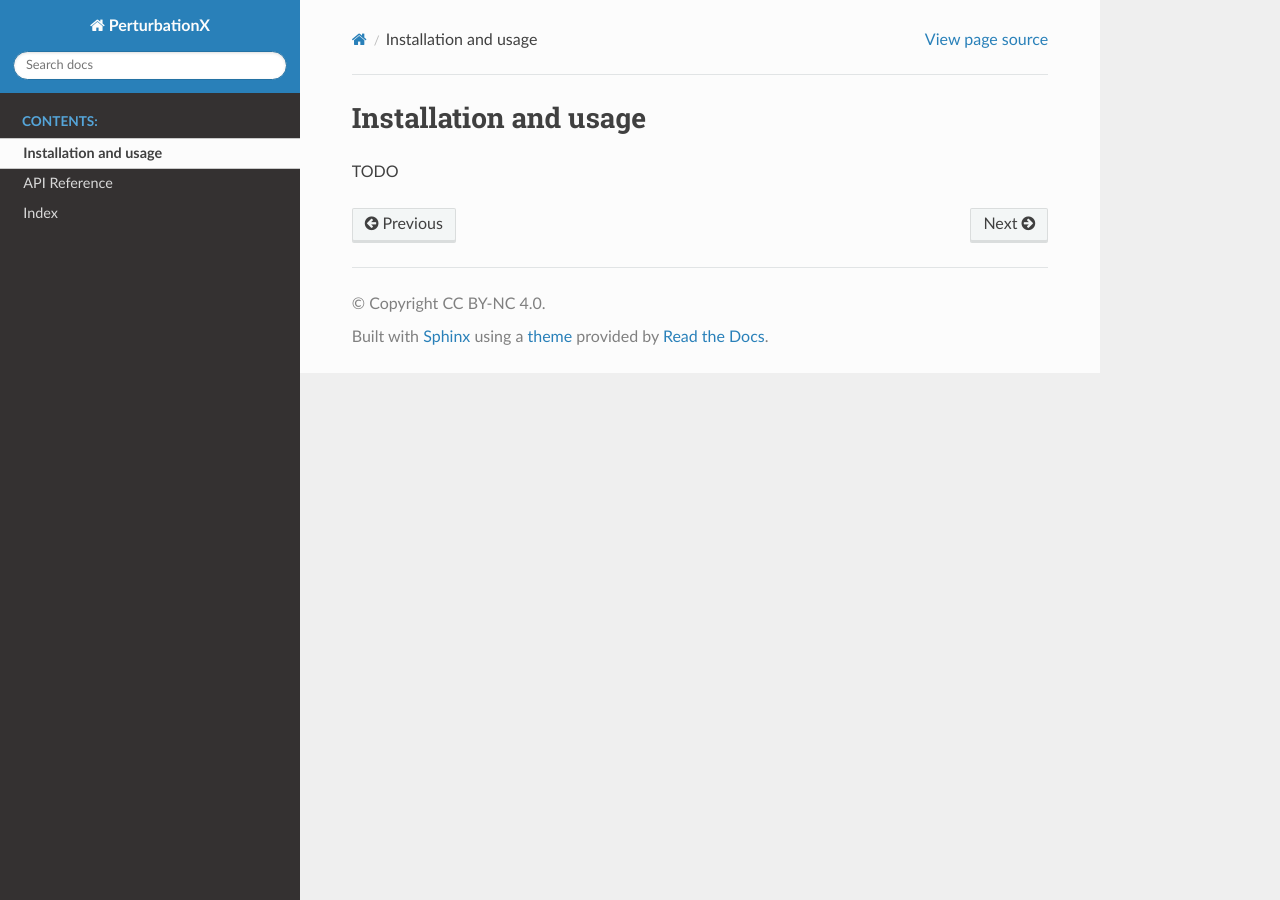
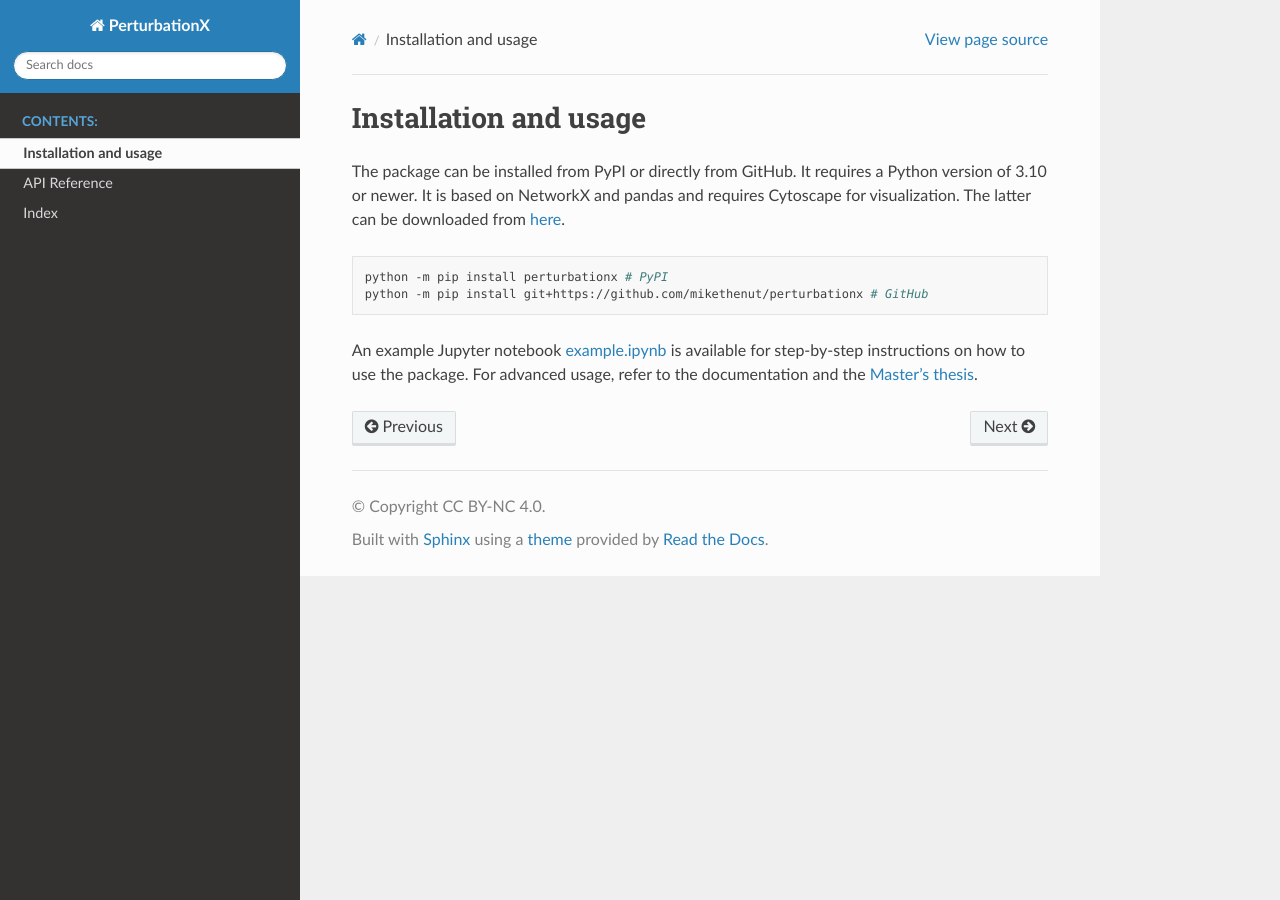
Before and after one commit to mikethenut/perturbationx, a Sphinx documentation site: the page built from docs/installation.rst, in a window 1280 px wide. Built offline with Sphinx 7.4.7 and the Read the Docs theme 2.0.0, drawn with Linux system fonts in a browser that asks for light colours.

Commit message:
docs: Add links to Jupyter and thesis to Readme and docs.

```diff
--- a/docs/index.rst
+++ b/docs/index.rst
@@ -6,7 +6,7 @@
 Welcome to PerturbationX's documentation!
 =========================================
 
-TODO: Add description
+PerturbationX is a package for analyzing causal networks in combination with gene expression data. It is based on the `TopoNPA <https://www.ncbi.nlm.nih.gov/pmc/articles/PMC4227138/>`_ algorithm. It was developed as part of a Master's thesis at the University of Ljubljana, Faculty of Computer and Information Science and in collaboration with the National Institute of Biology.
 
 .. toctree::
    :maxdepth: 1
--- a/docs/installation.rst
+++ b/docs/installation.rst
@@ -1,4 +1,12 @@
 Installation and usage
 =========================================
 
-TODO
+The package can be installed from PyPI or directly from GitHub. It requires a Python version of 3.10 or newer. It is based on NetworkX and pandas and requires Cytoscape for visualization. The latter can be downloaded from `here <https://cytoscape.org/download.html>`_.
+
+.. code-block:: bash
+
+   python -m pip install perturbationx # PyPI
+   python -m pip install git+https://github.com/mikethenut/perturbationx # GitHub
+
+
+An example Jupyter notebook `example.ipynb <https://github.com/mikethenut/perturbationx/blob/main/example.ipynb>`_ is available for step-by-step instructions on how to use the package. For advanced usage, refer to the documentation and the `Master's thesis  <https://github.com/mikethenut/perturbationx/blob/main/Integration%20of%20gene%20expression%20data%20with%20causal%20networks.pdf>`_.
```
Also changed, not shown: README.md (+1 -3 lines), 6 other files.
